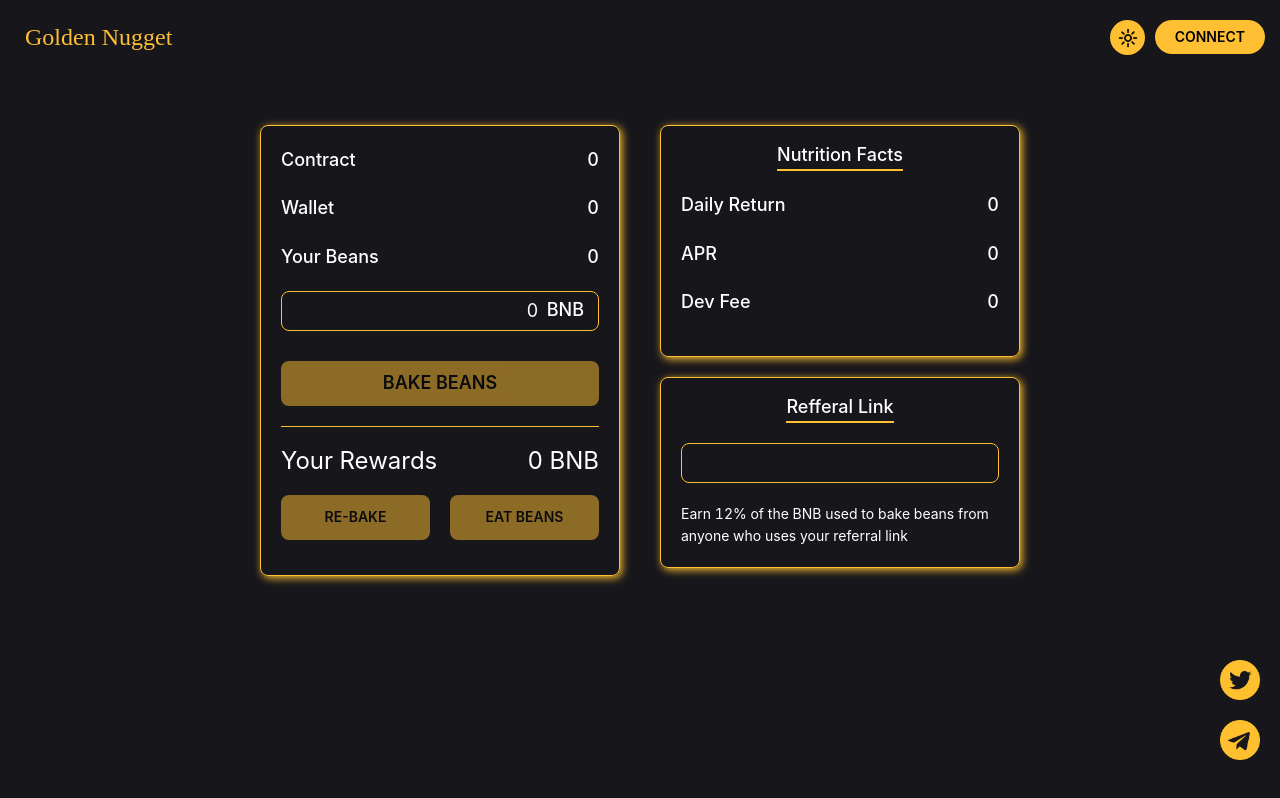
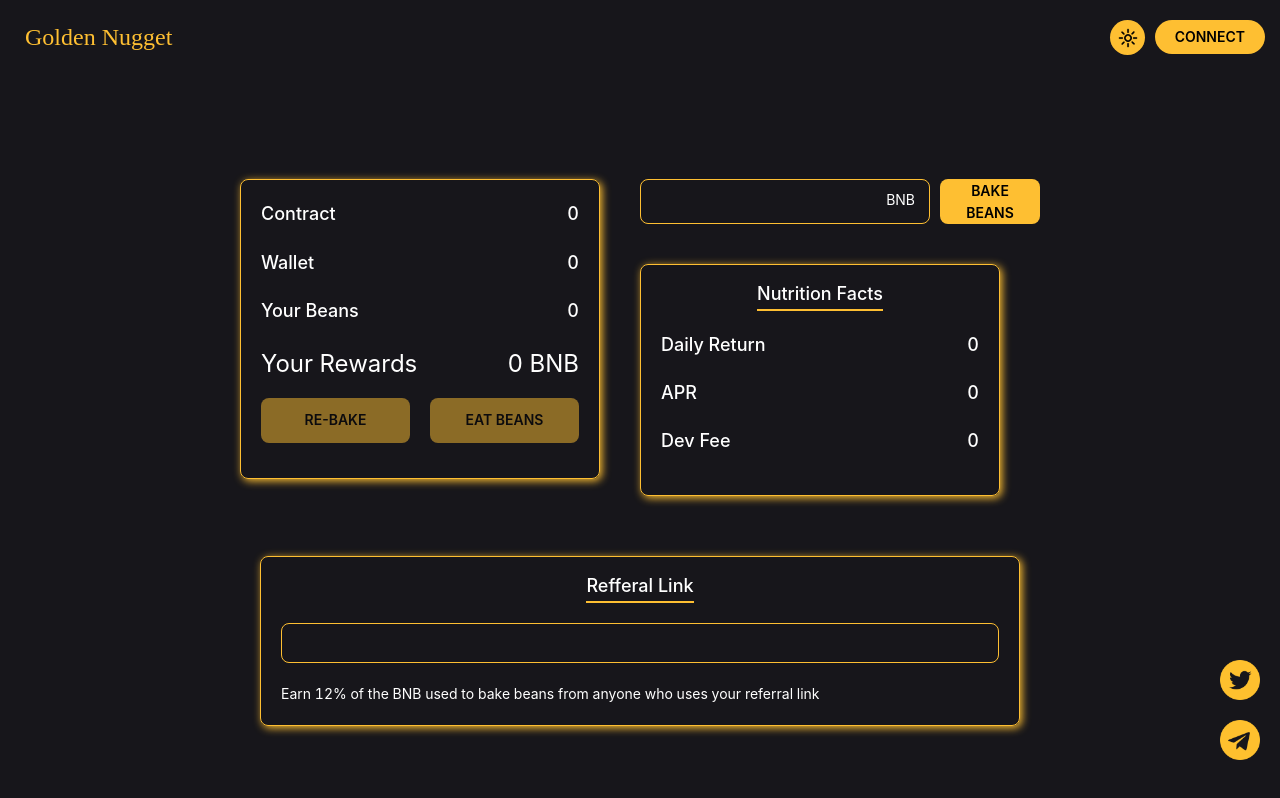
Before and after one commit to milanbhikadiya22/golden-nugget, a React (Create React App) app: page / in a window 1280 px wide. Built offline with nearby package versions, Linux system fonts and the light colour scheme.

Commit message:
- implemented new design

```diff
--- a/src/pages/home/Home.js
+++ b/src/pages/home/Home.js
@@ -28,15 +28,6 @@
             <div className="contract-card-info">
                 <span>Your Beans</span>
                 <span>{walletDetail['beans']}</span>
-            </div>
-            <div className="contract-card-info contract-card-info-input">
-                <input type="text" value={value} onChange={(e) => setValue(e.target.value)} />
-                <span>BNB</span>
-            </div>
-            <div className="contract-card-info">
-                <button disabled={!value} onClick={() => { }} >Bake Beans</button>
-            </div>
-            <div className="contract-card-saprator" >
             </div>
             <div className="contract-card-footer">
                 <span>Your Rewards</span>
@@ -76,20 +67,10 @@
                 <span>{nutritionDetail['devFee']}</span>
             </div>
         </div>
-        <div className="refferal-card">
-            <div className="refferal-card-info refferal-header">
-                <span>Refferal Link</span>
-            </div>
-            <div className="refferal-card-info">
-                <input />
-            </div><div className="refferal-card-info">
-                <p>Earn 12% of the BNB used to bake beans from anyone who uses your referral link</p>
-            </div>
-        </div>
     </div>
 };
 
-const AnimationComponent = ({index}) => {
+const AnimationComponent = ({ index }) => {
     return <div className="animation-component">
 
     </div>
@@ -97,14 +78,37 @@
 
 const Home = () => {
 
-    const [animation,setAnimation] = useState([0,1,2,3,4,5]);
+    const [animation, setAnimation] = useState([0, 1, 2, 3, 4, 5]);
 
     return (
         <LayoutContainer>
             <div className="home-container">
                 {/* {animation.map((a,index)=><AnimationComponent key={index} index={index} />)} */}
-                <Contract></Contract>
-                <OtherInfo></OtherInfo>
+                <div className="home-container-row">
+                    <Contract></Contract>
+                    <div className="other-info-column" >
+                        <div className="other-info-input-block">
+                            <div className="contract-card-info-input">
+                                <input type="text" />
+                                <span>BNB</span>
+                            </div>
+                            <div className="contract-card-info">
+                                <button disabled={true} onClick={() => { }} >Bake Beans</button>
+                            </div>
+                        </div>
+                        <OtherInfo></OtherInfo>
+                    </div>
+                </div>
+                <div className="refferal-card">
+                    <div className="refferal-card-info refferal-header">
+                        <span>Refferal Link</span>
+                    </div>
+                    <div className="refferal-card-info">
+                        <input />
+                    </div><div className="refferal-card-info">
+                        <p>Earn 12% of the BNB used to bake beans from anyone who uses your referral link</p>
+                    </div>
+                </div>
                 <img className="telegram" src={telegram} alt="telegram" />
                 <img className="twitter" src={twitter} alt="twitter" />
             </div>
--- a/src/pages/home/home.scss
+++ b/src/pages/home/home.scss
@@ -3,30 +3,43 @@
     overflow-y: auto;
     background-color: var(--primary);
     display: flex;
+    flex-direction: column;
     align-items: center;
     justify-content: center;
     padding-top: 30px;
     position: relative;
-    .contract-container{
-        height: 100%;
-        width: 400px;
-        padding: 20px;
-        max-width: calc(100% - 20px);
-        .contract-card{
-            border: 1px solid var(--border-color);
+    .home-container-row{
+        display: flex;
+        .other-info-column{
+            padding: 20px 0px;
+            .other-info-input-block{
+                display: flex;
+                padding: 0px 20px;
+                margin-bottom: 20px;
+                .contract-card-info-input{
+                    position: relative;
+                    display: flex;
+                    width: calc(100% - 110px);
+                    margin-right: 10px;
+                    input{
+                        height: 45px;
+                        width: calc(100%);
+                        background-color: transparent;
+                        border: 1px var(--border-color) solid;
                         border-radius: 8px;
-            padding: 20px;
-            box-shadow: 2px 2px 8px 0px var(--secondary);
-            .contract-card-info{
-                display: flex;
-                align-items: center;
-                justify-content: space-between;
-                font-size: 18px;
-                margin-bottom: 20px;
+                        padding: 8px 60px 8px 10px;
+                        color: var(--primary-text-color);
+                        text-align: right;
+                    }
                     span{
                         color: var(--primary-text-color);
-                    font-weight: 500;
+                        position: absolute;
+                        right: 15px;
+                        top: 10px;
                     }
+                }
+                .contract-card-info{
+                    width: 100px;
                     button{
                         height: 45px;
                         width: 100%;
@@ -38,66 +51,21 @@
                         font-weight: 600;
                         text-transform: uppercase;
                     }
-                button:disabled{
-                    opacity: 0.5;
-                }
-            }
-            .contract-card-info-input{
-                position: relative;
-                margin-bottom: 30px;
-                input{
-                    height: 40px;
-                    width: 100%;
-                    background-color: transparent;
-                    border: 1px var(--border-color) solid;
-                    border-radius: 8px;
-                    padding: 8px 60px 8px 10px;
-                    color: var(--primary-text-color);
-                    text-align: right;
-                }
-                span{
-                    position: absolute;
-                    right: 15px;
-                    top: 5px;
-                }
-            }
-            .contract-card-saprator{
-                height: 1px;
-                width: 100%;
-                border-bottom: 1px solid var(--border-color);
-            }
-            .contract-card-footer{
-                display: flex;
-                align-items: center;
-                justify-content: space-between;
-                margin-bottom: 15px;
-                margin-top: 15px;
-                span{
-                    font-size: 24px;
-                    color: var(--primary-text-color);
-                }
-                button{
-                    height: 45px;
-                    width: calc(50% - 10px);
-                    background-color: var(--secondary);
-                    border-radius: 8px;
-                    color: var(--secondary-text-color);
-                    border: none;
-                    outline: none;
-                    font-weight: 600;
-                    text-transform: uppercase;
-                }
-                button:disabled{
-                    opacity: 0.5;
                 }
             }
         }
+    }
+    .contract-container{
+        height: 100%;
+        width: 400px;
+        padding: 20px;
+        max-width: calc(100% - 20px);
     }
     .right-card-container{
         height: 100%;
         width: 400px;
         padding: 20px;
-        max-width: calc(100% - 20px);
+    }
     .nutrition-card{
         margin-bottom: 20px;
         border: 1px solid var(--border-color);
@@ -123,6 +91,7 @@
         }
     }
     .refferal-card{
+        width: 760px;
         margin-bottom: 20px;
         border: 1px solid var(--border-color);
         border-radius: 8px;
@@ -161,7 +130,6 @@
             justify-content: center;
             span{
                 border-bottom: 2px solid var(--secondary);
-                }
             }
         }
     }
@@ -220,3 +188,65 @@
         right: 20px;
     }
 }
+
+.contract-card{
+    border: 1px solid var(--border-color);
+    border-radius: 8px;
+    padding: 20px;
+    box-shadow: 2px 2px 8px 0px var(--secondary);
+    .contract-card-info{
+        display: flex;
+        align-items: center;
+        justify-content: space-between;
+        font-size: 18px;
+        margin-bottom: 20px;
+        span{
+            color: var(--primary-text-color);
+            font-weight: 500;
+        }
+        button{
+            height: 45px;
+            width: 100%;
+            background-color: var(--secondary);
+            border-radius: 8px;
+            color: var(--secondary-text-color);
+            border: none;
+            outline: none;
+            font-weight: 600;
+            text-transform: uppercase;
+        }
+        button:disabled{
+            opacity: 0.5;
+        }
+    }
+    .contract-card-saprator{
+        height: 1px;
+        width: 100%;
+        border-bottom: 1px solid var(--border-color);
+    }
+    .contract-card-footer{
+        display: flex;
+        align-items: center;
+        justify-content: space-between;
+        margin-bottom: 15px;
+        margin-top: 15px;
+        span{
+            font-size: 24px;
+            color: var(--primary-text-color);
+        }
+        button{
+            height: 45px;
+            width: calc(50% - 10px);
+            background-color: var(--secondary);
+            border-radius: 8px;
+            color: var(--secondary-text-color);
+            border: none;
+            outline: none;
+            font-weight: 600;
+            text-transform: uppercase;
+        }
+        button:disabled{
+            opacity: 0.5;
+        }
+    }
+}
```
Lines whose indentation alone changed are shown as unchanged.
